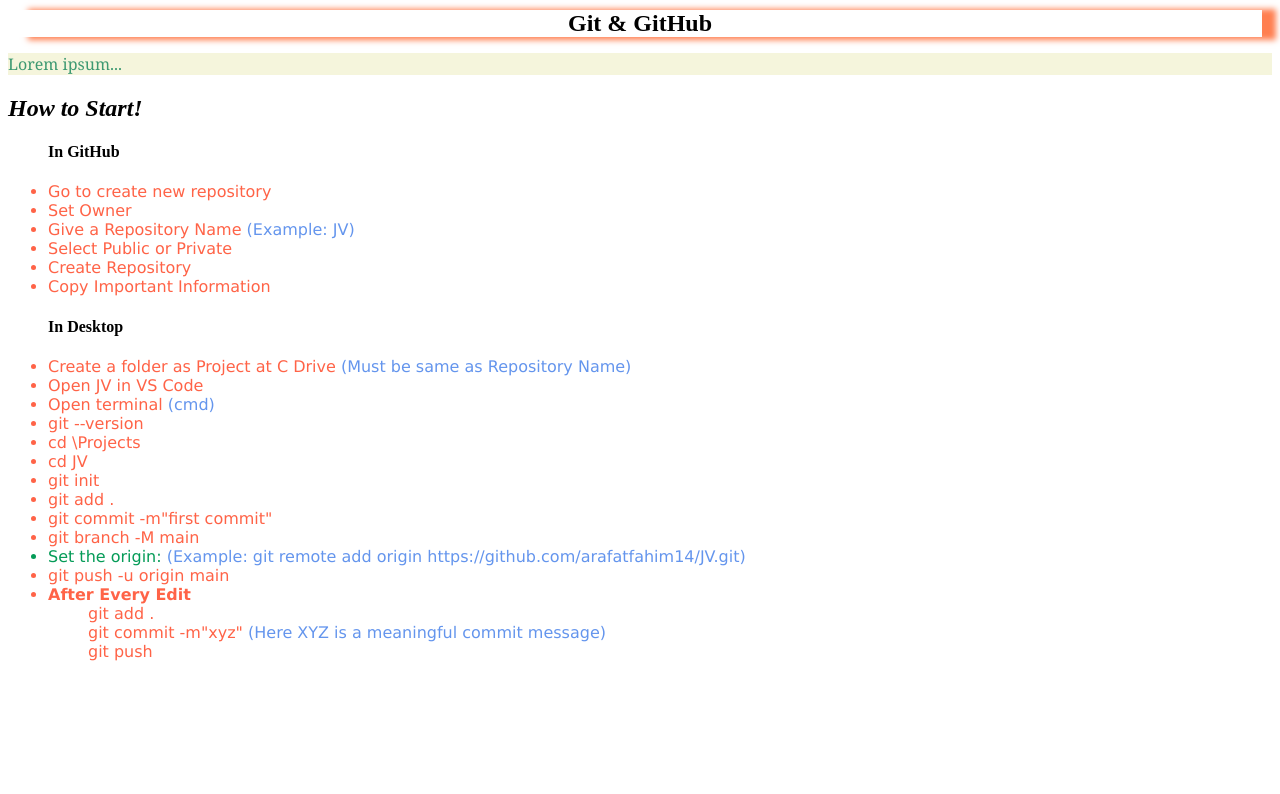
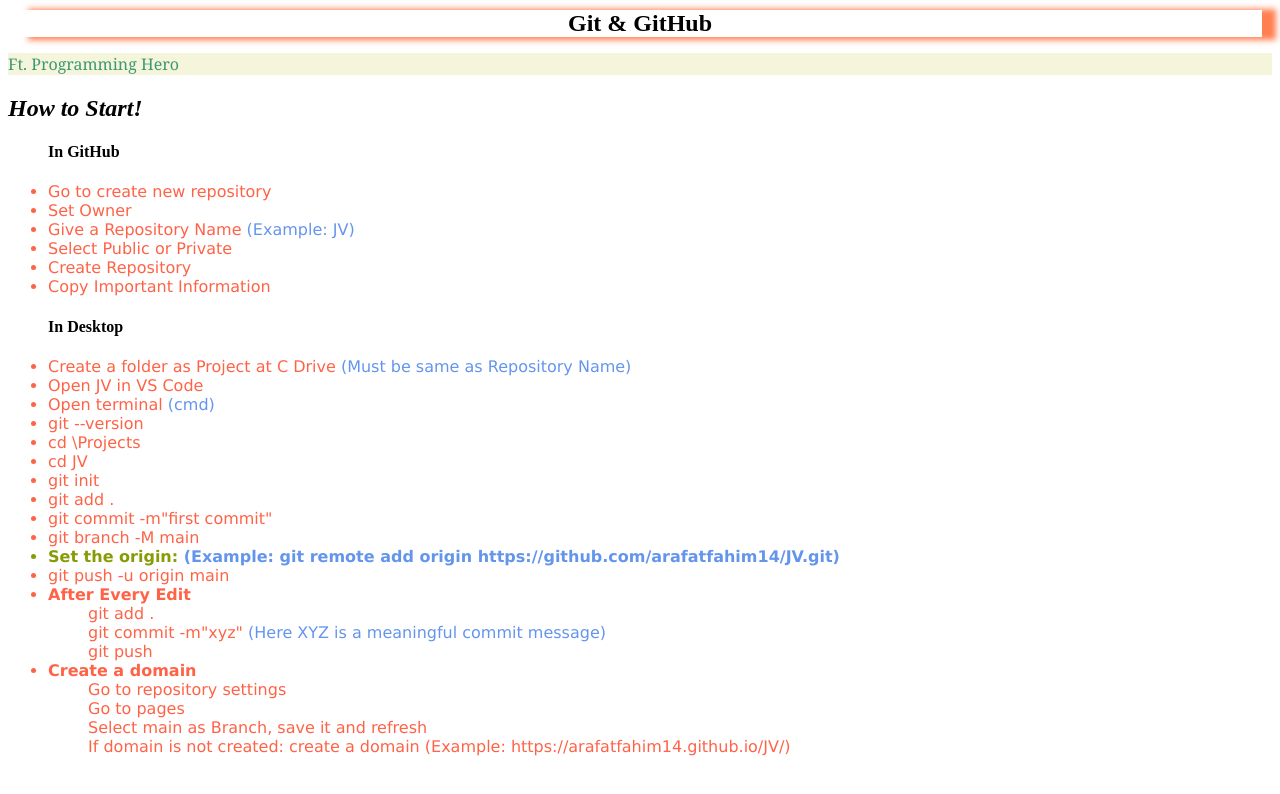
Before and after one commit to arafatfahim14/First-Rep, a plain HTML site: page index.html in a window 1280 px wide. Drawn offline with Linux system fonts and the light colour scheme.

Commit message:
Cover added

```diff
--- a/index.html
+++ b/index.html
@@ -4,12 +4,13 @@
     <meta charset="UTF-8">
     <meta name="viewport" content="width=device-width, initial-scale=1.0">
     <title>First Git Rep</title>
+    <link rel="shortcut icon" href="../IMAGES/LOGO FR.jpg">
     <link rel="stylesheet" href="styles/ivivi.css">
 </head>
 <body>
     <div>
         <h2 id="fg">Git & GitHub</h2>
-        <p>Lorem ipsum...</p>
+        <p>Ft. Programming Hero</p>
     </div>
     <div>
         <h2 style="font-style: italic;">How to Start!</h2>
@@ -34,12 +35,18 @@
             <li>git add .</li>
             <li>git commit -m"first commit"</li>
             <li>git branch -M main</li>
-            <li style="color: #049b57;">Set the origin: <span>(Example: git remote add origin https://github.com/arafatfahim14/JV.git)</span></li>
+            <li style="color: #879b04;"><b>Set the origin: <span>(Example: git remote add origin https://github.com/arafatfahim14/JV.git)</span></b></li>
             <li>git push -u origin main</li>
-            <li> <b>After Every Edit</b>
+            <li><b>After Every Edit</b>
                     <ol>git add .</ol>
                     <ol>git commit -m"xyz" <span>(Here XYZ is a meaningful commit message)</span></ol>
                     <ol>git push</ol>
+            </li>
+            <li><b>Create a domain</b>
+                <ol>Go to repository settings</ol>
+                <ol>Go to pages</ol>
+                <ol>Select main as Branch, save it and refresh</ol>
+                <ol>If domain is not created: create a domain (Example: https://arafatfahim14.github.io/JV/)</ol>
             </li>
 
         </ul>
```
